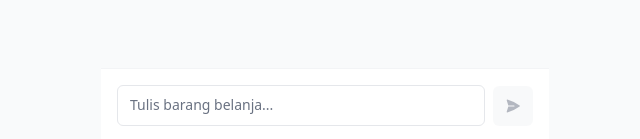
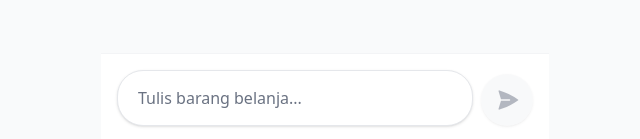
Before and after one commit to senoagung27/buku-apps, a Vue app: page / in a window 1280 px wide. Shown: the part 658-797 px from the top of the page, without its empty margins (315-955 px from the left). Built offline with nearby package versions, Linux system fonts and the light colour scheme.

Commit message:
UI: Make Search and Chat inputs larger and rounder

```diff
--- a/src/components/ShoppingInput.vue
+++ b/src/components/ShoppingInput.vue
@@ -42,17 +42,17 @@ const add = () => {
           @input="handleInput"
           placeholder="Tulis barang belanja..."
           rows="1"
-          class="flex min-h-[40px] w-full rounded-md border border-gray-200 dark:border-gray-800 bg-white dark:bg-gray-950 px-3 py-2 text-sm ring-offset-white dark:ring-offset-gray-950 placeholder:text-gray-500 dark:placeholder:text-gray-400 focus-visible:outline-none focus-visible:ring-2 focus-visible:ring-gray-950 dark:focus-visible:ring-gray-300 disabled:cursor-not-allowed disabled:opacity-50 text-gray-900 dark:text-gray-50 resize-none overflow-hidden leading-relaxed max-h-[150px]"
+          class="flex min-h-[52px] w-full rounded-[26px] border border-gray-200 dark:border-gray-800 bg-white dark:bg-gray-950 px-5 py-3.5 text-base ring-offset-white dark:ring-offset-gray-950 placeholder:text-gray-500 dark:placeholder:text-gray-400 focus-visible:outline-none focus-visible:ring-2 focus-visible:ring-gray-950 dark:focus-visible:ring-gray-300 disabled:cursor-not-allowed disabled:opacity-50 text-gray-900 dark:text-gray-50 resize-none overflow-hidden leading-relaxed max-h-[150px] shadow-sm"
         ></textarea>
       </div>
       <button
         @click="add"
-        class="inline-flex items-center justify-center whitespace-nowrap rounded-md text-sm font-medium ring-offset-background transition-colors focus-visible:outline-none focus-visible:ring-2 focus-visible:ring-ring focus-visible:ring-offset-2 disabled:pointer-events-none disabled:opacity-50 h-10 w-10 shrink-0"
+        class="inline-flex items-center justify-center whitespace-nowrap rounded-full text-sm font-medium ring-offset-background transition-colors focus-visible:outline-none focus-visible:ring-2 focus-visible:ring-ring focus-visible:ring-offset-2 disabled:pointer-events-none disabled:opacity-50 h-[52px] w-[52px] shrink-0 shadow-sm"
         :class="newItem.trim() ? 'bg-gray-900 text-gray-50 hover:bg-gray-900/90 dark:bg-gray-50 dark:text-gray-900 dark:hover:bg-gray-50/90' : 'bg-gray-100 text-gray-500 dark:bg-gray-800 dark:text-gray-400 cursor-not-allowed'"
         :disabled="!newItem.trim()"
         aria-label="Add item"
       >
-        <PaperAirplaneIcon class="w-4 h-4" />
+        <PaperAirplaneIcon class="w-6 h-6 ml-0.5" />
       </button>
     </div>
   </div>
--- a/src/components/ShoppingList.vue
+++ b/src/components/ShoppingList.vue
@@ -40,19 +40,19 @@ const handleClearAll = () => {
       <!-- Search Bar -->
       <div class="sticky top-0 z-20 bg-gray-50/95 dark:bg-gray-900/95 backdrop-blur-sm py-2 mb-6 -mx-2 px-2 transition-colors">
         <div class="relative group">
-          <MagnifyingGlassIcon class="absolute left-3 top-1/2 -translate-y-1/2 w-4 h-4 text-gray-500 dark:text-gray-400" />
+          <MagnifyingGlassIcon class="absolute left-4 top-1/2 -translate-y-1/2 w-5 h-5 text-gray-500 dark:text-gray-400" />
           <input
             v-model="store.searchQuery"
             type="text"
             placeholder="Cari barang..."
-            class="flex h-10 w-full rounded-md border border-gray-200 dark:border-gray-800 bg-white dark:bg-gray-950 px-3 py-2 pl-9 text-sm ring-offset-white dark:ring-offset-gray-950 file:border-0 file:bg-transparent file:text-sm file:font-medium placeholder:text-gray-500 dark:placeholder:text-gray-400 focus-visible:outline-none focus-visible:ring-2 focus-visible:ring-gray-950 dark:focus-visible:ring-gray-300 disabled:cursor-not-allowed disabled:opacity-50"
+            class="flex h-12 w-full rounded-full border border-gray-200 dark:border-gray-800 bg-white dark:bg-gray-950 px-4 py-3 pl-11 text-base ring-offset-white dark:ring-offset-gray-950 file:border-0 file:bg-transparent file:text-sm file:font-medium placeholder:text-gray-500 dark:placeholder:text-gray-400 focus-visible:outline-none focus-visible:ring-2 focus-visible:ring-gray-950 dark:focus-visible:ring-gray-300 disabled:cursor-not-allowed disabled:opacity-50 transition-shadow shadow-sm"
           />
           <button
             v-if="store.searchQuery"
             @click="store.searchQuery = ''"
-            class="absolute right-3 top-1/2 -translate-y-1/2 p-1 text-gray-500 hover:text-gray-900 dark:hover:text-gray-50 rounded-md transition-colors"
+            class="absolute right-4 top-1/2 -translate-y-1/2 p-1 text-gray-500 hover:text-gray-900 dark:hover:text-gray-50 rounded-full transition-colors"
           >
-            <XMarkIcon class="w-3 h-3" />
+            <XMarkIcon class="w-4 h-4" />
           </button>
         </div>
       </div>
```
